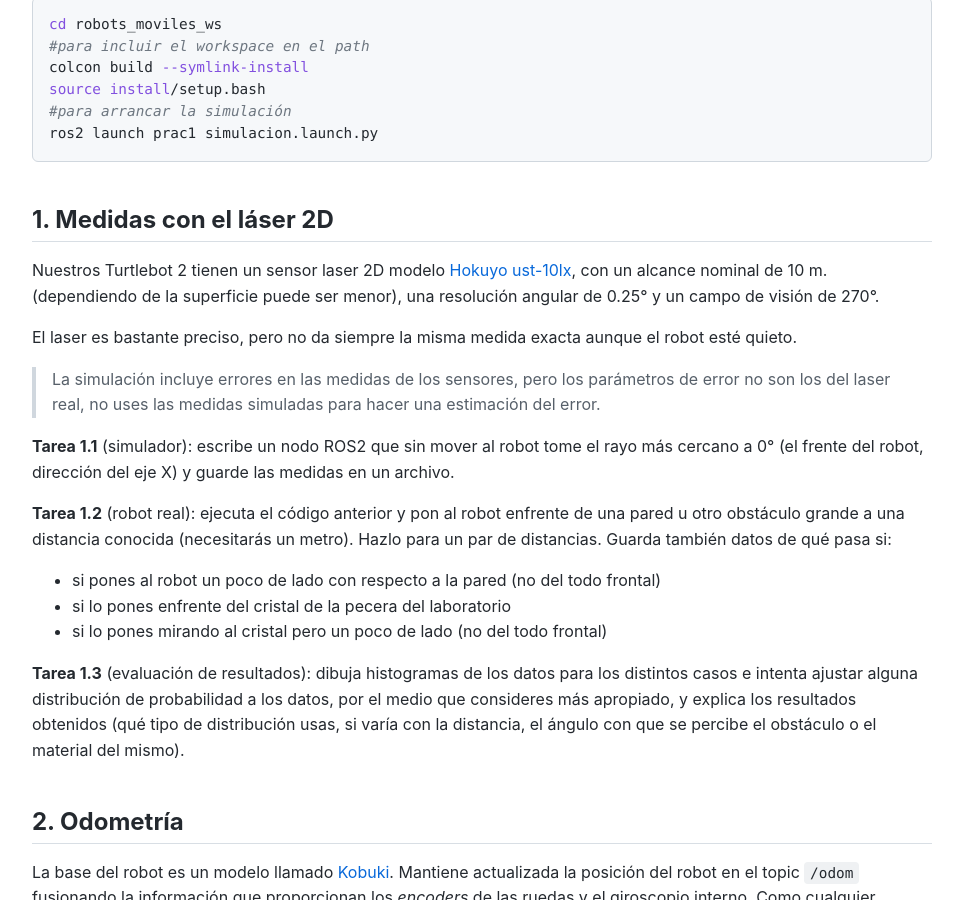
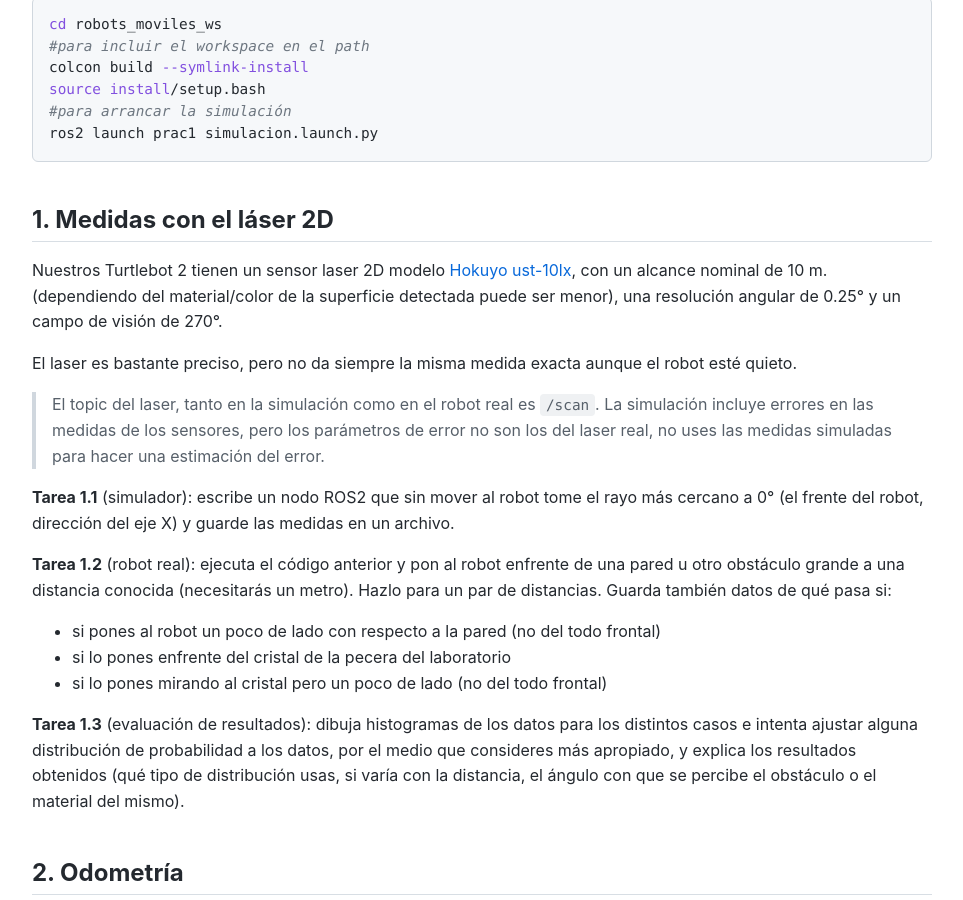
Before and after one commit to ottocol/robots_moviles_26_27, a Jekyll site: the page built from practicas/practica1.md, in a window 1280 px wide and 900 px high, scrolled down 1354 px. Shown: the whole window, without its empty margins (158-1121 px from the left). Built offline with Jekyll 4.4.1, drawn with Linux system fonts in a browser that asks for light colours; our own code applies the rules of GitHub Pages for plain Markdown files; some of the changed text lies outside the part shown.

Commit message:
correción de erratas

````diff
--- a/practicas/practica1.md
+++ b/practicas/practica1.md
@@ -40,11 +40,11 @@ ros2 launch prac1 simulacion.launch.py
 
 ## 1. Medidas con el láser 2D
 
-Nuestros Turtlebot 2 tienen un sensor laser 2D modelo [Hokuyo ust-10lx](https://www.hokuyo-aut.jp/search/single.php?serial=167#spec), con un alcance nominal de 10 m. (dependiendo de la superficie puede ser menor), una resolución angular de 0.25° y un campo de visión de 270°.
+Nuestros Turtlebot 2 tienen un sensor laser 2D modelo [Hokuyo ust-10lx](https://www.hokuyo-aut.jp/search/single.php?serial=167#spec), con un alcance nominal de 10 m. (dependiendo del material/color de la superficie detectada puede ser menor), una resolución angular de 0.25° y un campo de visión de 270°.
 
 El laser es bastante preciso, pero no da siempre la misma medida exacta aunque el robot esté quieto.
 
-> La simulación incluye errores en las medidas de los sensores, pero los parámetros de error no son los del laser real, no uses las medidas simuladas para hacer una estimación del error.
+> El topic del laser, tanto en la simulación como en el robot real es `/scan`. La simulación incluye errores en las medidas de los sensores, pero los parámetros de error no son los del laser real, no uses las medidas simuladas para hacer una estimación del error.
 
 **Tarea 1.1** (simulador): escribe un nodo ROS2 que sin mover al robot tome el rayo más cercano a 0° (el frente del robot, dirección del eje X) y guarde las medidas en un archivo.
 
@@ -90,7 +90,7 @@ para crear un mapa del entorno a partir de los datos del laser tenemos que trans
 
 **Tarea 3.2** (robot real): prueba tu algoritmo de mapeado "de un solo rayo" en el robot real y guarda los resultados en archivos, para poder representarlos gráficamente con posterioridad. A ser posible haz varias pruebas en distintos "entornos" (dentro del laboratorio de robótica, en los pasillos,...).
 
-***Tarea 3.3** (evaluación de resultados) ¿En qué partes del laboratorio o adyacentes (pasillos, etc) funciona mejor?. ¿Qué problemas tiene el mapa, tiene algún tipo de defecto? Intenta buscar las causas y explica cómo podrías mejorarlo. Incluye varios mapas de forma gráfica en la memoria.
+**Tarea 3.3** (evaluación de resultados) ¿En qué partes del laboratorio o adyacentes (pasillos, etc) funciona mejor?. ¿Qué problemas tiene el mapa, tiene algún tipo de defecto? Intenta buscar las causas y explica cómo podrías mejorarlo. Incluye varios mapas de forma gráfica en la memoria.
 
 Aunque lo llamemos mapeado "de un solo rayo" puedes tomar varios si lo prefieres, así el mapa se generará más rápido. No lo hagas con todos, se complicará el tratamiento de datos, eso se propone en una de las ampliaciones.
 
@@ -235,7 +235,7 @@ ros2 bag info fichero_mcap
 ```
 os mostrará la duración, número de mensajes, topics, y los tipos y número de mensajes grabados por cada topic.
 
-Para visualizar el contenido de un ROSbag podéis usar la herramienta de ROS2 `rqt_bag` pasándole el directorio donde está el .mcap. También podéis usar una herramienta web llamada [Foxglove](https://foxglove.dev/product/visualization), que funciona algo mejor. Elegid la opción de "Open local file".
+Para visualizar el contenido de un ROSbag podéis usar la herramienta de ROS2 `rqt_bag` pasándole el directorio donde está el .mcap. También podéis usar una herramienta web llamada [Foxglove](https://foxglove.dev/product/visualization), que funciona algo mejor. Id a "Get Started for free" y una vez dados de alta en elegid en el panel la opción de "Open local file".
 
 Podéis grabar vuestros propios rosbag de manera sencilla, así podréis reproducir el mismo experimento las veces que queráis. El comando es `record` y tenéis que pasar una lista con los topics que queráis grabar, por ejemplo
 
````
